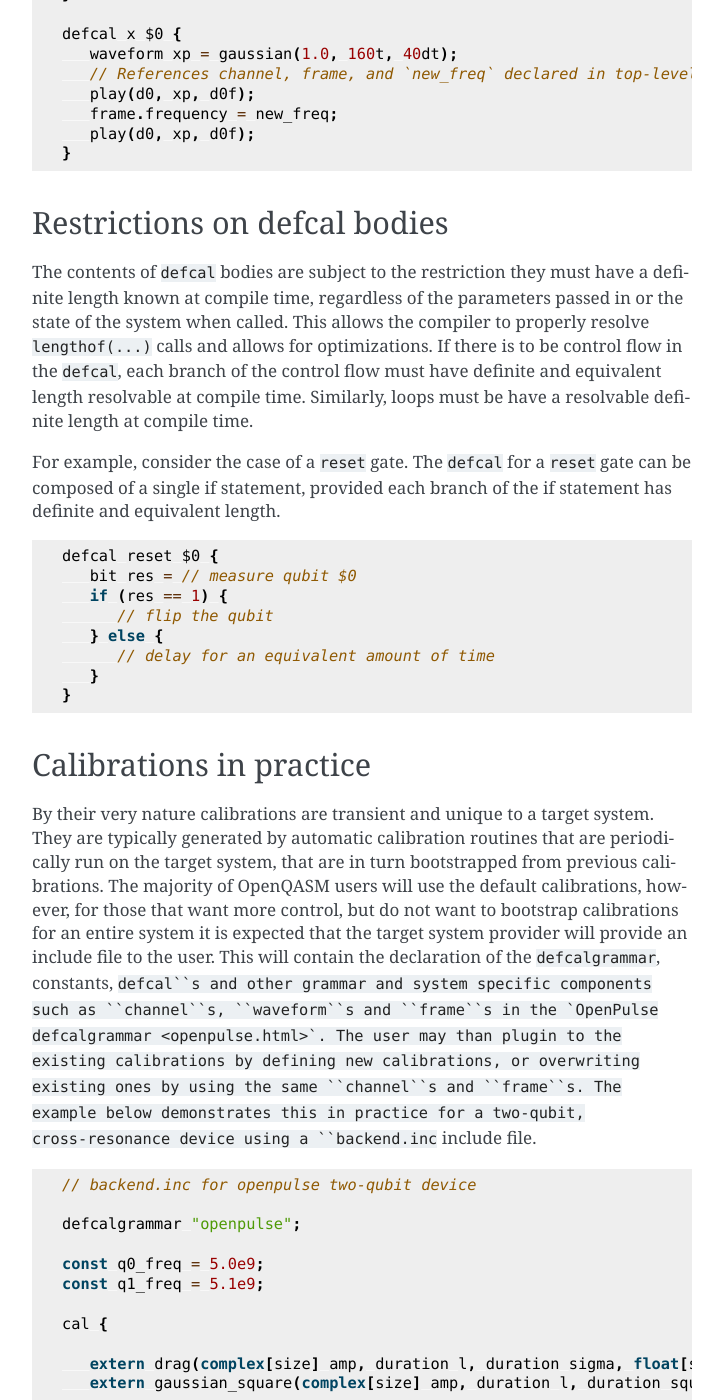
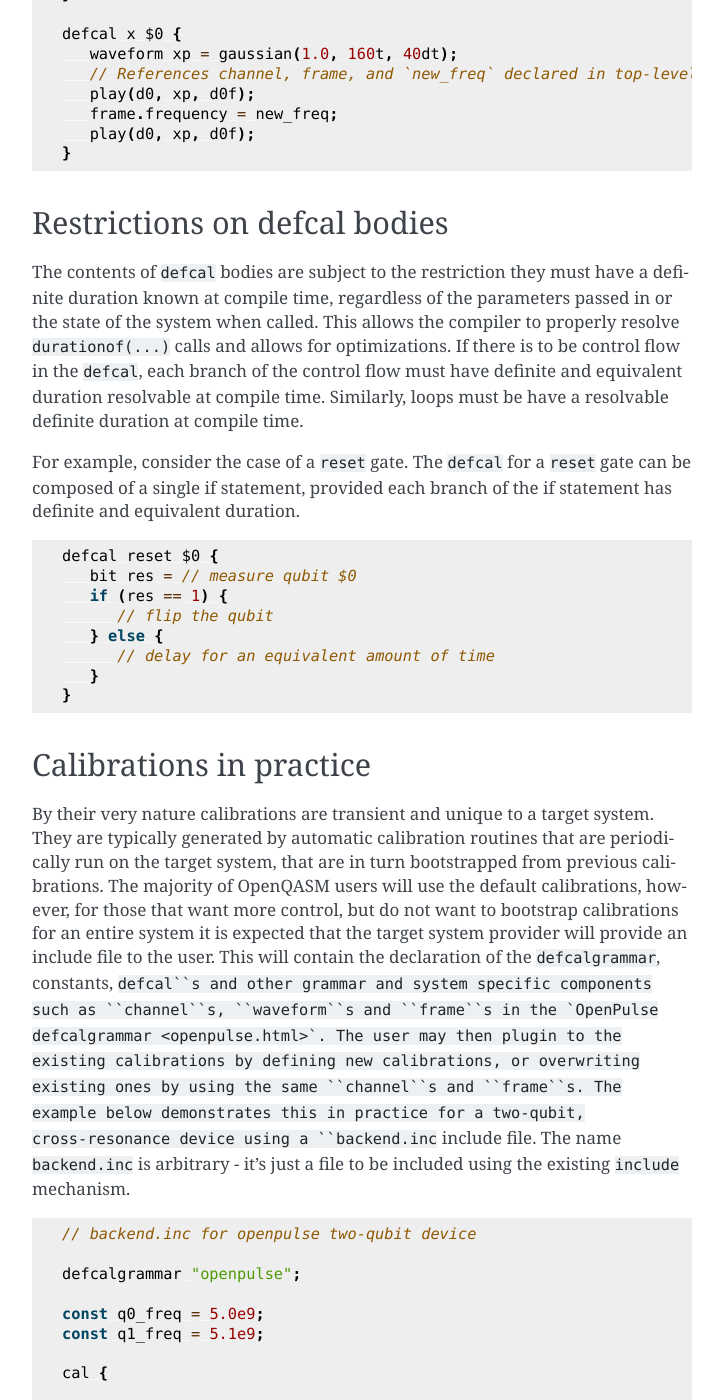
Before and after one commit to openqasm/openqasm, a Sphinx documentation site: the page built from source/language/pulses.rst, in a window 1280 px wide and 1400 px high, scrolled down 2697 px. Shown: the whole window, without its empty margins (388-1111 px from the left). Built offline with Sphinx 7.4.7, drawn with Linux system fonts in a browser that asks for light colours; cross-references to code outside the pages are shown as plain code.

Commit message:
Resolve some open comments

```diff
--- a/source/language/pulses.rst
+++ b/source/language/pulses.rst
@@ -144,16 +144,16 @@ a global scope to all identifiers in order to declare values shared across all `
 Restrictions on defcal bodies
 ~~~~~~~~~~~~~~~~~~~~~~~~~~~~~
 
-The contents of ``defcal`` bodies are subject to the restriction they must have a definite length
+The contents of ``defcal`` bodies are subject to the restriction they must have a definite duration
 known at compile time, regardless of the parameters passed in or the state of the system when
-called. This allows the compiler to properly resolve ``lengthof(...)`` calls and
+called. This allows the compiler to properly resolve ``durationof(...)`` calls and
 allows for optimizations. If there is to be control flow in the ``defcal``, each branch of the
-control flow must have definite and equivalent length resolvable at compile time. Similarly, loops
-must be have a resolvable definite length at compile time.
+control flow must have definite and equivalent duration resolvable at compile time. Similarly, loops
+must be have a resolvable definite duration at compile time.
 
 For example,  consider the case of a ``reset`` gate. The ``defcal`` for a
 ``reset`` gate can be composed of a single if statement, provided each branch
-of the if statement has definite and equivalent length.
+of the if statement has definite and equivalent duration.
 
 .. code-block:: c
 
@@ -178,10 +178,12 @@ system it is expected that the target system provider will provide an include
 file to the user. This will contain the declaration of the ``defcalgrammar``, constants,
 ``defcal``s and other grammar and system specific components such as ``channel``s,
 ``waveform``s and ``frame``s in the `OpenPulse defcalgrammar <openpulse.html>`. The user
-may than plugin to the existing calibrations by defining new calibrations, or overwriting
+may then plugin to the existing calibrations by defining new calibrations, or overwriting
 existing ones by using the same ``channel``s and ``frame``s.
 The example below demonstrates this in practice for a two-qubit,
 cross-resonance device using a ``backend.inc`` include file.
+The name ``backend.inc`` is arbitrary - it's just a file to be included using the
+existing ``include`` mechanism.
 
 .. code-block:: c
 
```
